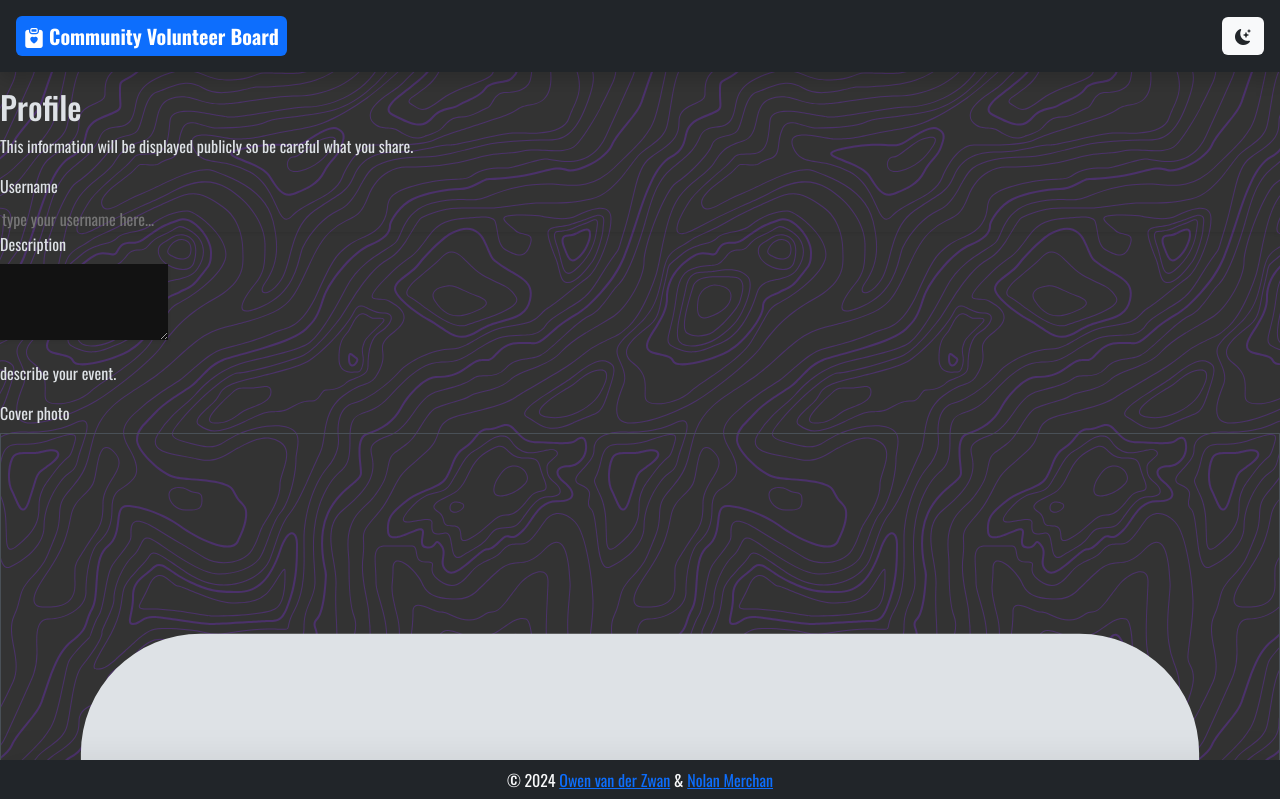
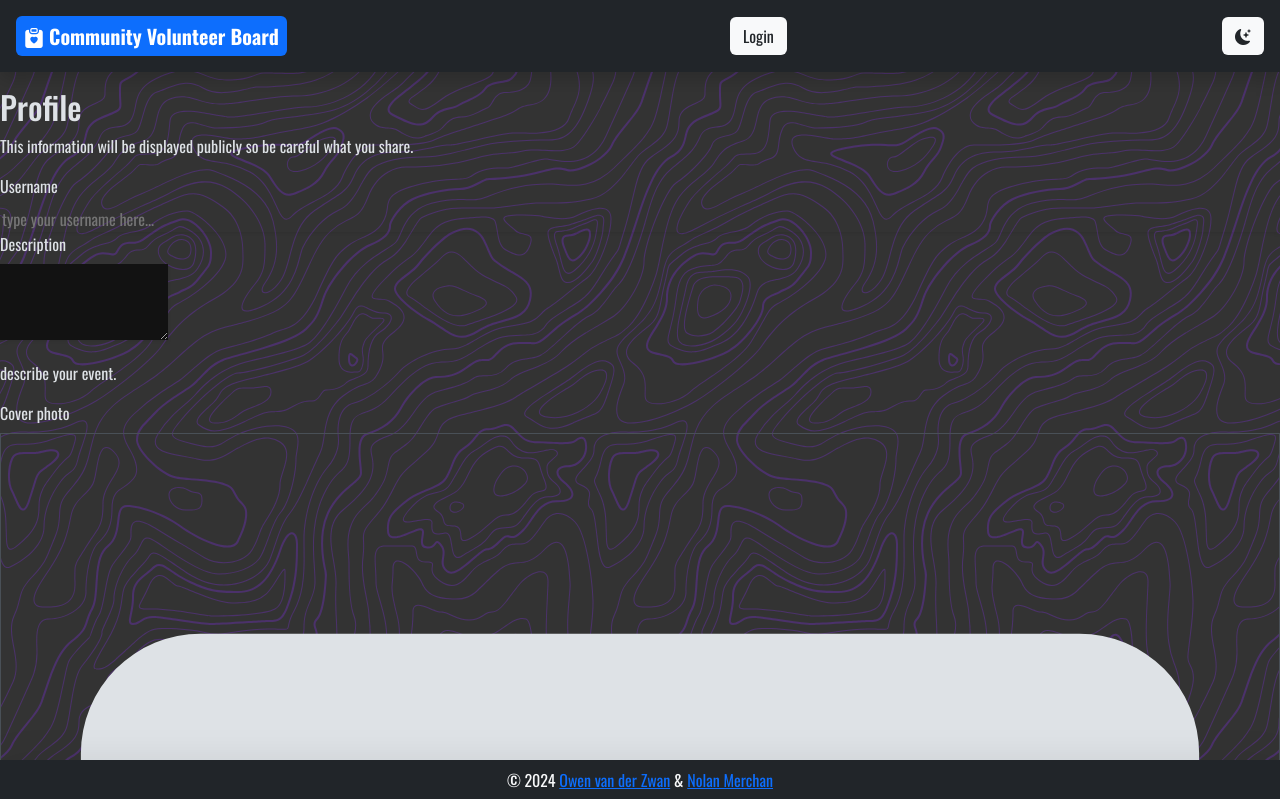
Before and after one commit to zwanner/Community-Volunteer-Board, a plain HTML site: page index.html in a window 1280 px wide. Both pictures are taken after a click on the button 1243 px from the left and 36 px from the top of the page. Shown: the top 799 px of the page. Drawn offline with nearby package versions, Linux system fonts and the light colour scheme.

Commit message:
added email local storage and login button

```diff
--- a/assets/js/script.js
+++ b/assets/js/script.js
@@ -2,7 +2,7 @@ const colormodeButton = document.querySelector("#color-mode");
 const colormodeButtonIcon = document.querySelector("#color-mode-icon");
 const navbarEl = document.querySelector("#navbar");
 const footerEl = document.querySelector("#footer");
-
+const loginEl = document.querySelector("#login");
 const eventFormEl = document.querySelector('#event-form');
 
 function FormSubmit(event) {
@@ -55,6 +55,9 @@ function setColorMode() {
         //change footer color to dark
         footerEl.classList.remove("bg-light", "text-dark");
         footerEl.classList.add("bg-dark", "text-light");
+        //change login color to dark
+        loginEl.classList.remove("bg-dark", "text-light");
+        loginEl.classList.add("bg-light", "text-dark");
     } else {
         //change body theme to light
         document.body.setAttribute("data-bs-theme", "light");
@@ -73,6 +76,9 @@ function setColorMode() {
         //change footer color to light
         footerEl.classList.remove("bg-dark", "text-light");
         footerEl.classList.add("bg-light", "text-dark");
+        //change login color to light
+        loginEl.classList.remove("bg-light", "text-dark");
+        loginEl.classList.add("bg-dark", "text-light");
 
     }
 }
@@ -83,3 +89,6 @@ setColorMode();
 
 //event listeners
 colormodeButton.addEventListener("click", switchColorMode);
+loginEl.addEventListener("click", () => {
+    window.location.href = "./login/login.html";
+});
--- a/index.html
+++ b/index.html
@@ -19,6 +19,7 @@
         <div class="container-fluid pt-2 p-2 ps-3">
             <a class="navbar-brand fw-bold bg-primary rounded pe-2 ps-2 text-white" href="#"> <i
                     class="bi bi-clipboard-heart-fill"></i> Community Volunteer Board</a>
+            <button class="btn bg-dark text-light me-2" id="login">Login</button>
             <button class="btn bg-dark text-light me-2" id="color-mode">
                 <i class="bi bi-moon-stars-fill" id="color-mode-icon"></i>
             </button>
--- a/login/index.js
+++ b/login/index.js
@@ -55,6 +55,7 @@ function register() {
 
             // DOne
             alert('User Created')
+            localStorage.setItem('email', email)
             location.href = '../index.html'
         })
         .catch(function (error) {
@@ -103,6 +104,7 @@ function login() {
 
             // DOne
             alert('Logged in as: ' + email)
+            localStorage.setItem('email', email)
             location.href = '../index.html'
 
         })
```
